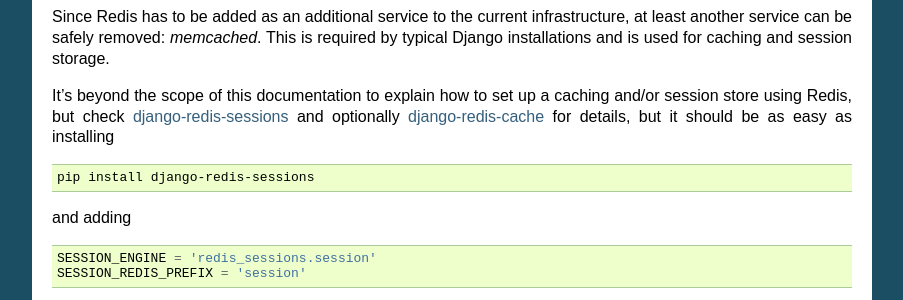
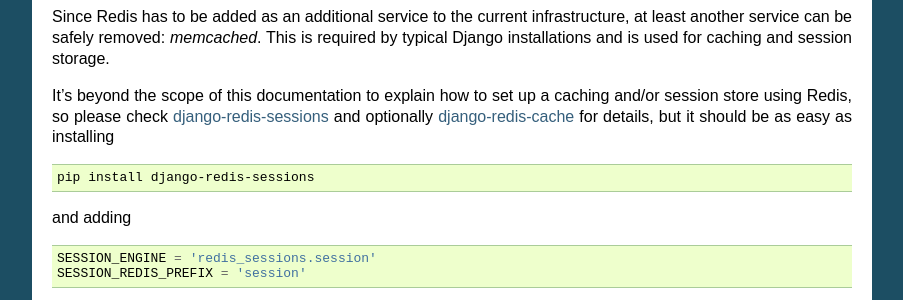
Before and after one commit to jrief/django-websocket-redis, a Sphinx documentation site: the page built from docs/installation.rst, in a window 1280 px wide and 900 px high, scrolled down 2196 px, cut to the strip 0-704 px from the top of the window. Shown: the part 266-566 px from the top of the strip, without its empty margins (198-1101 px from the left). Built offline with Sphinx 7.4.7, drawn with Linux system fonts in a browser that asks for light colours.

Commit message:
Updated docs

```diff
--- a/docs/installation.rst
+++ b/docs/installation.rst
@@ -159,8 +159,8 @@
 and is used for caching and session storage.
 
 It's beyond the scope of this documentation to explain how to set up a caching and/or session store
-using Redis, but check django-redis-sessions_ and optionally django-redis-cache_ for details, but
-it should be as easy as installing
+using Redis, so please check django-redis-sessions_ and optionally django-redis-cache_ for details,
+but it should be as easy as installing
 
 .. code-block:: bash
 
```
